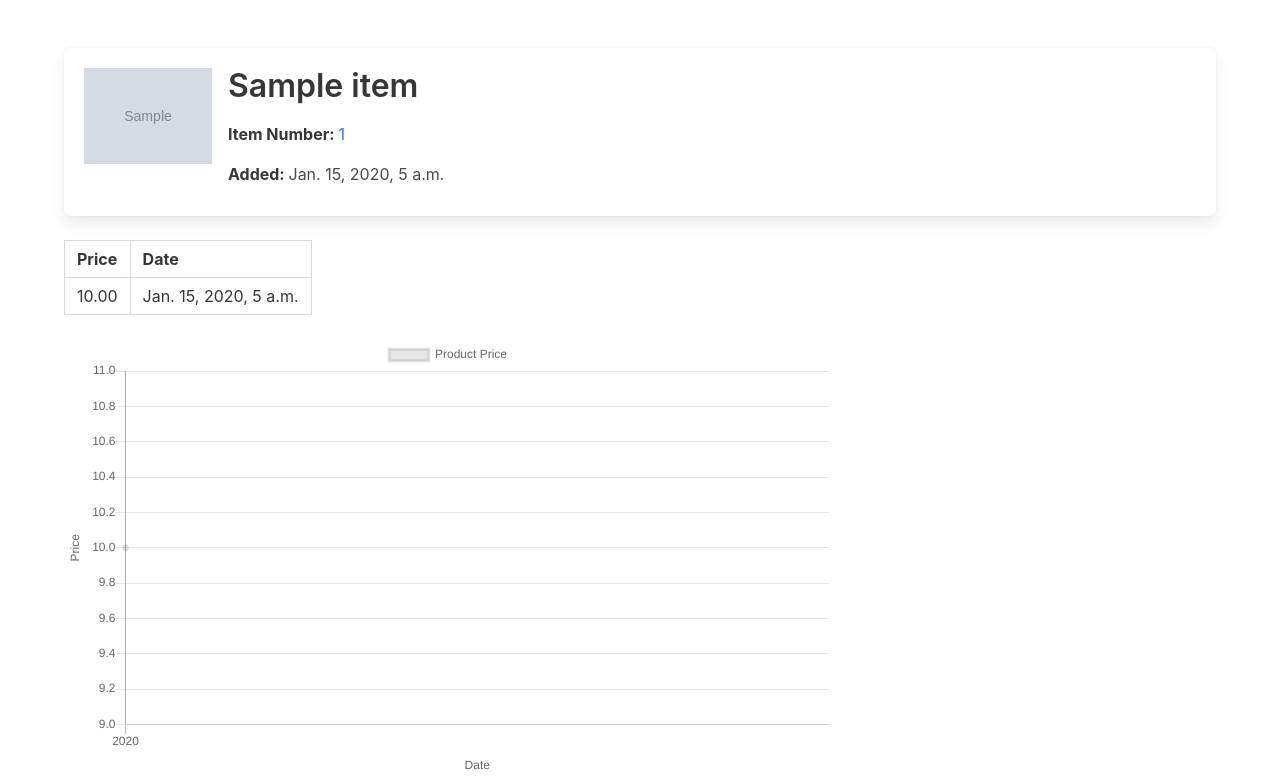
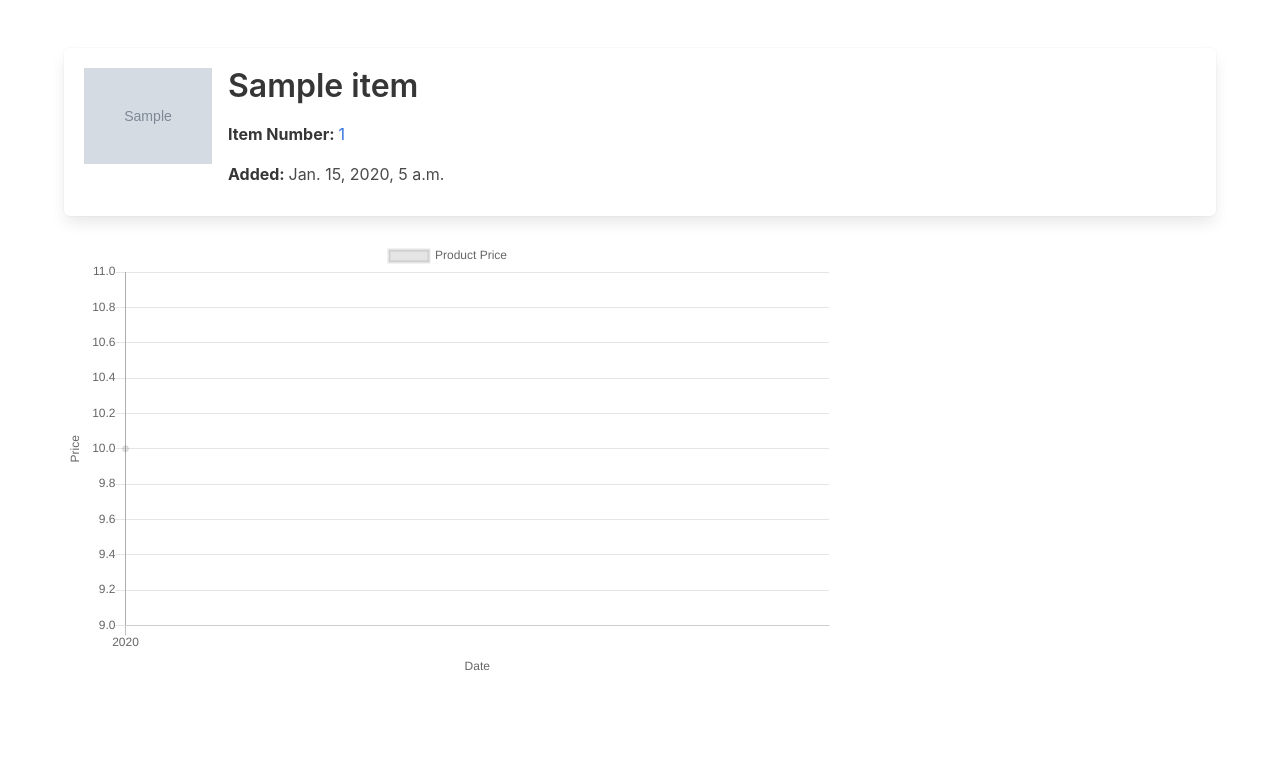
Before and after one commit to biker2000on/aliexpress_scraper, a Django app: page /item/1 in a window 1280 px wide. Shown: the part 76-852 px from the top of the page. After the commit the page ends 747 px from the top, so only its background shows below. Run offline with Django 3.2, Linux system fonts and the light colour scheme; a user stored in the database is signed in; tables that the repository leaves empty hold one stand-in row (values such as "Sample post"); grey boxes marked "Sample" are stand-in pictures; some libraries are stand-ins or nearby versions.

Commit message:
remove table from detail view

```diff
--- a/ltltlt/templates/item_detail.html
+++ b/ltltlt/templates/item_detail.html
@@ -19,22 +19,6 @@
     </div>
 </article>
 
-<table class="table is-hoverable is-bordered">
-    <thead>
-        <tr>
-            <th>Price</th>
-            <th>Date</th>
-        </tr>
-    </thead>
-    <tbody>
-        {% for price in item.price_set.all %}
-        <tr>
-            <td>{{ price.price }}</td>
-            <td>{{ price.datetime }}</td>
-        </tr>
-        {% endfor %}
-    </tbody>
-</table>
 <div class="tile is-8">
     <div id="chart"></div>
     <canvas id="myChart" width="700" height="400"></canvas>
```
